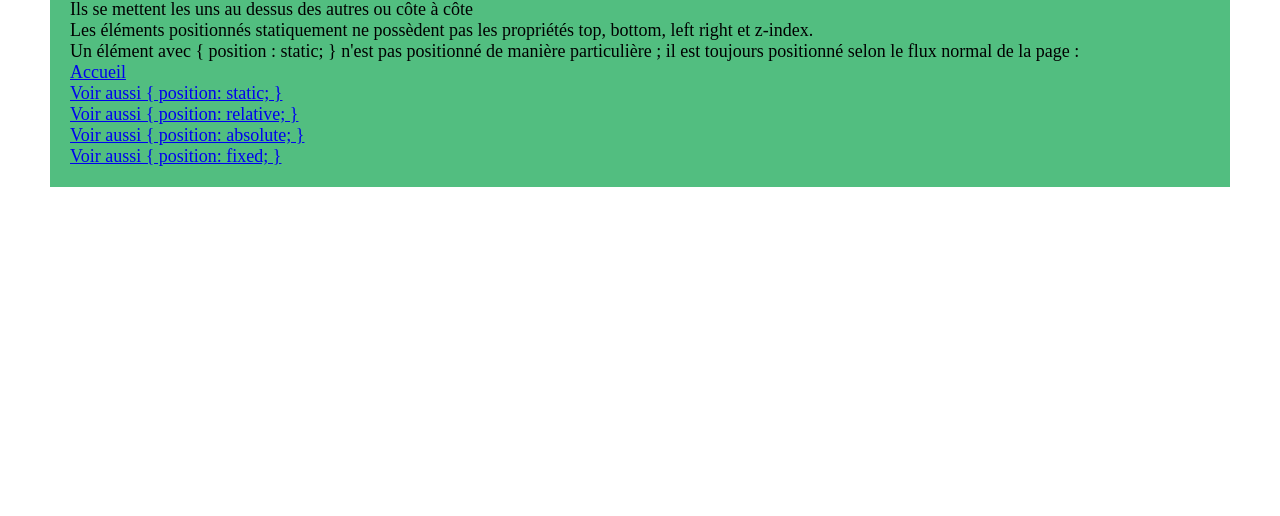
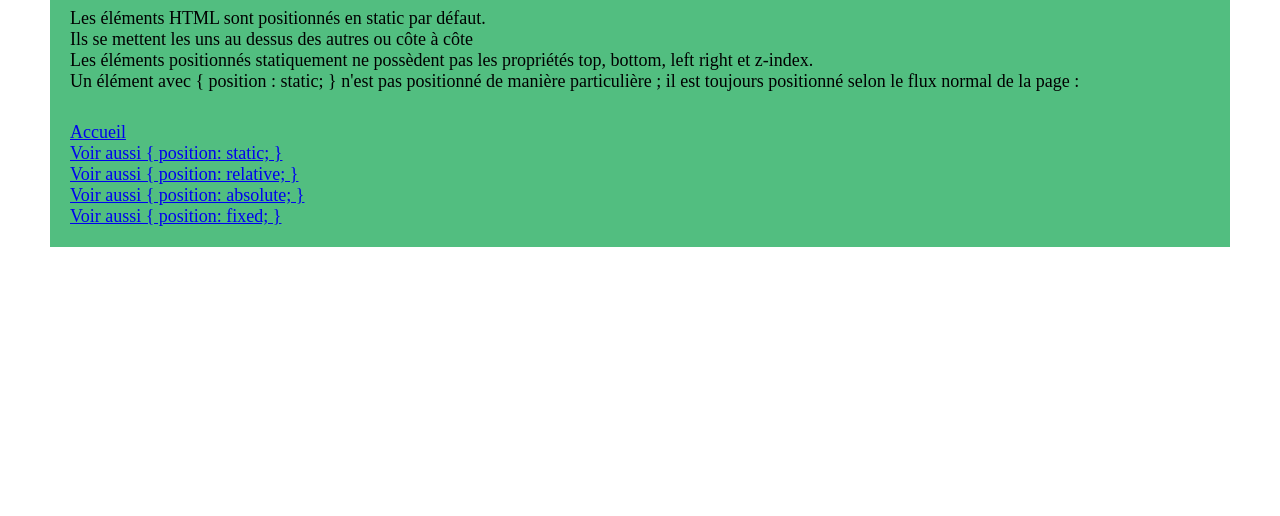
Before and after one commit to Edjek/html-css-19-12-2022, a plain HTML site: page 11-css-position/static.html in a window 1280 px wide. Shown: the part 584-1100 px from the top of the page. Drawn offline with Linux system fonts and the light colour scheme.

Commit message:
position

```diff
--- a/11-css-position/css/absolute.css
+++ b/11-css-position/css/absolute.css
@@ -1,6 +1,6 @@
 .container {
     position: absolute;
-    top: 150px;
+    top: 300px;
     right: 150px;
     z-index: 1;
 
@@ -9,13 +9,3 @@
     border-radius: 50%;
     background-color: #2980b9;
 }
-
-.definition {
-    /* position: relative; */
-    padding: 20px;
-    background-color: #52be80;
-}
-
-.definition2 {
-    text-align: center;
-}
--- a/11-css-position/css/fixed.css
+++ b/11-css-position/css/fixed.css
@@ -19,12 +19,3 @@
     right: 150px;
     background-color: #f39c12;
 }
-
-.definition {
-    padding: 20px;
-    background-color: #52be80;
-}
-
-.definition2 {
-    text-align: center;
-}
--- a/11-css-position/css/relative.css
+++ b/11-css-position/css/relative.css
@@ -14,9 +14,3 @@
     width: 200px;
     height: 200px;
 }
-
-.definition {
-    margin: 50px 0;
-    padding: 20px;
-    background-color: #52be80;
-}
--- a/11-css-position/css/static.css
+++ b/11-css-position/css/static.css
@@ -9,9 +9,3 @@
     width: 200px;
     height: 200px;
 }
-
-.definition {
-    margin: 50px 0;
-    padding: 20px;
-    background-color: #52be80;
-}
--- a/11-css-position/css/style.css
+++ b/11-css-position/css/style.css
@@ -20,7 +20,7 @@ h2 {
     max-width: 1200px;
     min-width: 400px;
     min-height: 400px;
-    margin: 50px auto;
+    margin: 50px auto 100px;
     padding: 50px 100px;
     background-color: #610c63;
     border-radius: 20px;
@@ -40,3 +40,17 @@ h2 {
     height: 100px;
     background-color: #fff9d7;
 }
+
+.definition {
+    margin: 50px 0;
+    padding: 20px;
+    background-color: #52be80;
+}
+
+.definition2 {
+    text-align: center;
+}
+
+.definition p {
+    margin: 30px 0;
+}
--- a/template/css/style.css
+++ b/template/css/style.css
@@ -29,16 +29,13 @@ h1 {
     font-size: 35px;
 }
 
-
 /* MEDIA QUERY */
 /* 768px ecran de tablette */
 @media only screen and (max-width: 768px) {
-
 }
 
 /* 360px ecran de smartphone */
 @media only screen and (max-width: 360px) {
-
 }
 
 /* Common screen sizes :
```
Also changed, not shown: 11-css-position/index.html (+2 -2 lines).
